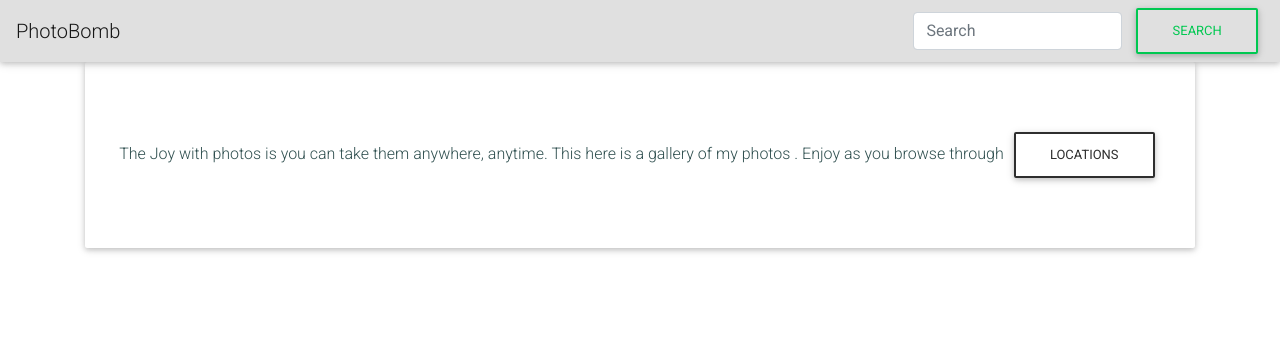
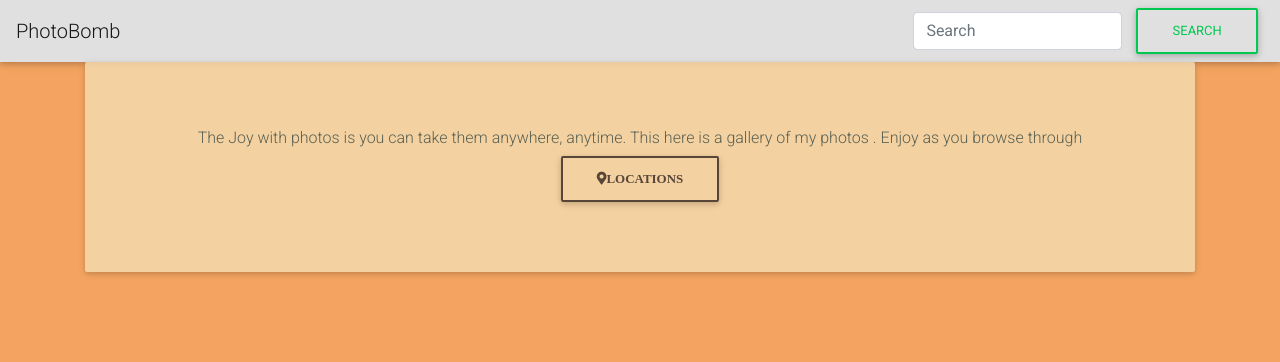
Before and after one commit to Ebay-droid/Django1, a Django app: page / in a window 1280 px wide. Shown: the top 362 px of the page. Run offline with Django 3.2, Linux system fonts and the light colour scheme; data that the repository does not hold is empty; some libraries are stand-ins or nearby versions.

Commit message:
css styles added

```diff
--- a/ebay/templates/base.html
+++ b/ebay/templates/base.html
@@ -8,7 +8,6 @@
   <title>Ebay Gallery</title>
 
 {% block styles %}
-  <link rel="stylesheet" href="{% static 'css/style.css' %}">
   <!-- Font Awesome -->
 <link rel="stylesheet" href="https://use.fontawesome.com/releases/v5.8.2/css/all.css">
 <!-- Google Fonts -->
--- a/ebay/templates/index.html
+++ b/ebay/templates/index.html
@@ -1,13 +1,21 @@
+{% load static%}
 {%include 'base.html'%}
+
+
+{%block styles%}
+<link rel="stylesheet" href="{% static 'css/style.css' %}">
+
+{%endblock%}
+
 
 {%block content%}
 <div class="container">
   <p class="jumbotron text-center">The Joy with photos is you can take them anywhere, anytime. This here is a gallery of my photos . Enjoy as you browse through
-    <button  class="btn btn-outline-elegant">Locations</button> </p>
+    <a href=""><button class="btn btn-outline-elegant"><i class="fas fa-map-marker-alt">Locations</i></button></a> </p>
     <div class="row">
       {%for image in images%}
 
-      <div class="col-md-4">
+      <div class="col-md-3">
         <img src="{{image.image.url}}" class="img-thumbnail" alt="">
         <p> <b>Name:</b>  {{image.name}}</p>
         <p><b>Description:</b> {{image.description}}</p>
@@ -18,11 +26,4 @@
 
 
   </div>
-
-
-
-
-
-
-
 {%endblock%}
--- a/static/css/style.css
+++ b/static/css/style.css
@@ -1,3 +1,12 @@
 p {
   color: darkslategrey;
 }
+
+.jumbotron{
+  background-color: wheat;
+  opacity: 0.79;
+}
+
+body{
+  background-color: sandybrown;
+}
```
